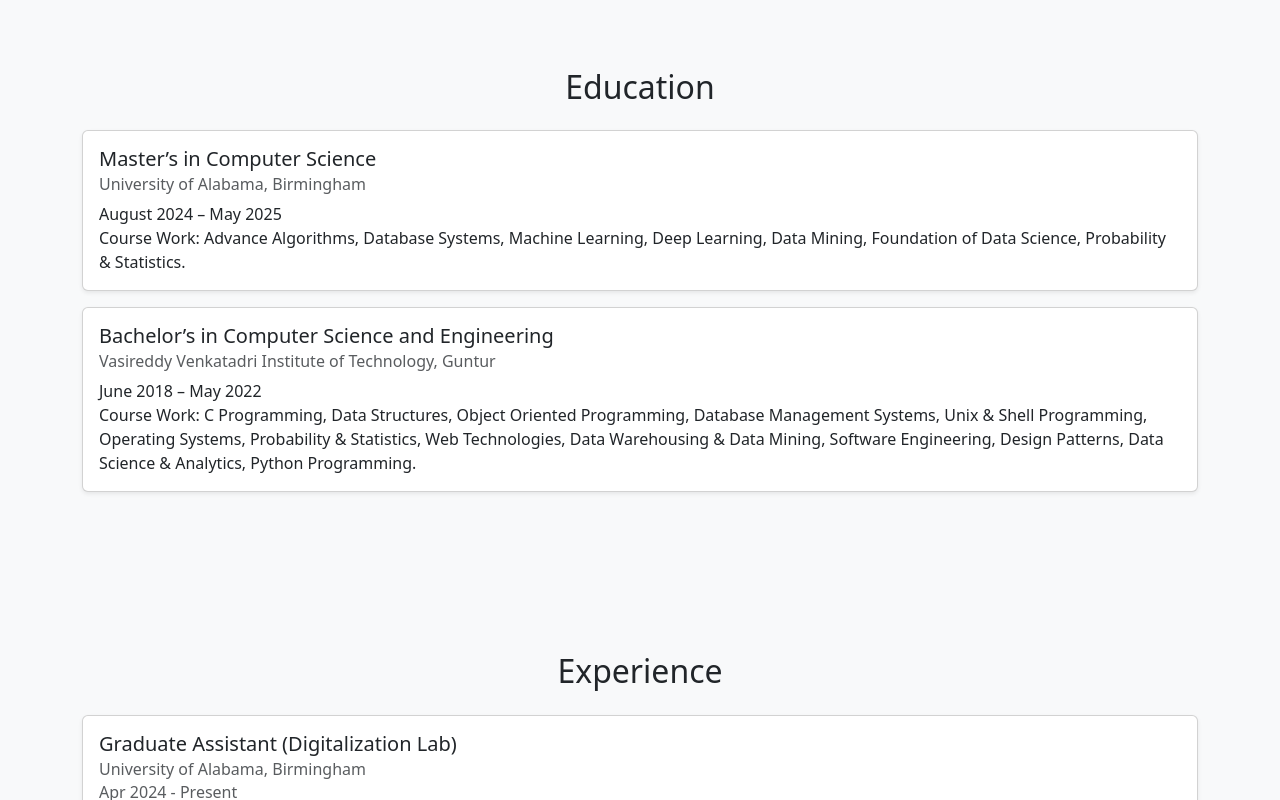
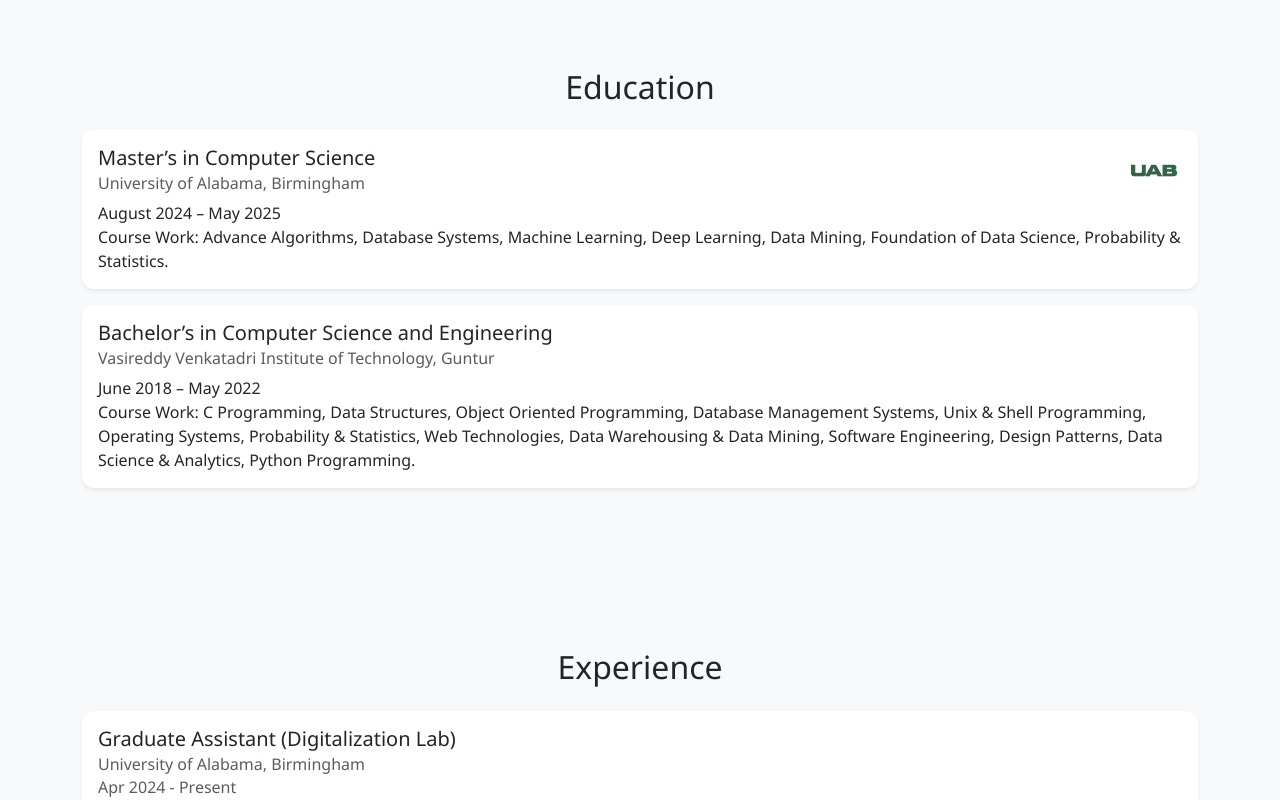
Before and after one commit to spdinesh37/react_app, a React (Create React App) app: page / in a window 1280 px wide. Shown: the part 860-1660 px from the top of the page. Built offline with nearby package versions, Linux system fonts and the light colour scheme.

Commit message:
added logos

```diff
--- a/src/App.css
+++ b/src/App.css
@@ -23,13 +23,32 @@
   border: none;
   border-radius: 12px;
   box-shadow: 0 5px 15px rgba(0, 0, 0, 0.05);
-  transition: transform 0.2s ease-in-out;
+  transition: color 0.2s ease, background 0.2s ease;
 }
 
 .card:hover {
   transform: translateY(-5px);
   box-shadow: 0 8px 25px rgba(0, 0, 0, 0.1);
 }
+
+.card-logo {
+  position: absolute;
+  top: 12px;
+  right: 12px;
+  width: 8vw;              /* Responsive width (8% of viewport width) */
+  max-width: 64px;         /* Limit max size */
+  min-width: 32px;         /* Avoid being too small */
+  height: auto;            /* Maintain aspect ratio */
+  object-fit: contain;
+  opacity: 0.9;
+  transition: transform 0.3s ease, opacity 0.3s ease;
+}
+
+.card:hover .card-logo {
+  transform: scale(1.1) rotate(5deg); /* Interactive on hover */
+  opacity: 1;
+}
+
 
 .nav-link:hover {
   color: #007bff !important;
@@ -42,17 +61,31 @@
   padding: 10px 20px;
 }
 
+@media (max-width: 576px) {
+  .btn {
+    width: 100%;
+    padding: 12px 0;
+    font-size: 1rem;
+  }
+}
+
+
 a.btn:hover {
   transform: scale(1.03);
   transition: all 0.2s;
 }
 
-footer {
+ footer {
   padding: 40px 0;
-  background-color: #f0f0f0;
   text-align: center;
   font-size: 14px;
-  color: #666;
+  color: #686767;
+}
+@media (max-width: 576px) {
+  footer {
+      font-size: 13px;
+      padding: 30px 10px;
+  }
 }
 
 .bg-custom-blue {
--- a/src/App.js
+++ b/src/App.js
@@ -30,7 +30,7 @@
         <footer className="text-center py-4 mt-5">
           <p className="mb-0">© 2025 Dinesh Sripathi Panditharadhyula. All rights reserved.</p>
         </footer>
-              </div>
+      </div>
       </div>
     </>
   );
--- a/src/components/Education.js
+++ b/src/components/Education.js
@@ -1,12 +1,16 @@
 import React from 'react';
 
 const Education = () => {
+   const logoPath = process.env.PUBLIC_URL + '/uab.png';
   return (
     <div className="mt-3">
       <h2 className="text-center mb-4">Education</h2>
 
       <div className="card mb-3 shadow-sm">
         <div className="card-body">
+          <a href="https://www.uab.edu/home/" target="_blank" rel="noopener noreferrer">
+            <img src={logoPath}  alt="Education Logo" className="card-logo" />
+          </a>
           <h5 className="card-title"> Master’s in Computer Science</h5>
           <h6 className="card-subtitle mb-2 text-muted">University of Alabama, Birmingham</h6>
           <p className="card-text">
--- a/src/index.js
+++ b/src/index.js
@@ -1,3 +1,5 @@
+import 'bootstrap/dist/css/bootstrap.min.css';
+import 'bootstrap/dist/js/bootstrap.bundle.min.js'; // <-- This is crucial
 import React from 'react';
 import ReactDOM from 'react-dom/client';
 import './index.css';
```
Also changed, not shown: public/uab.png (added).
